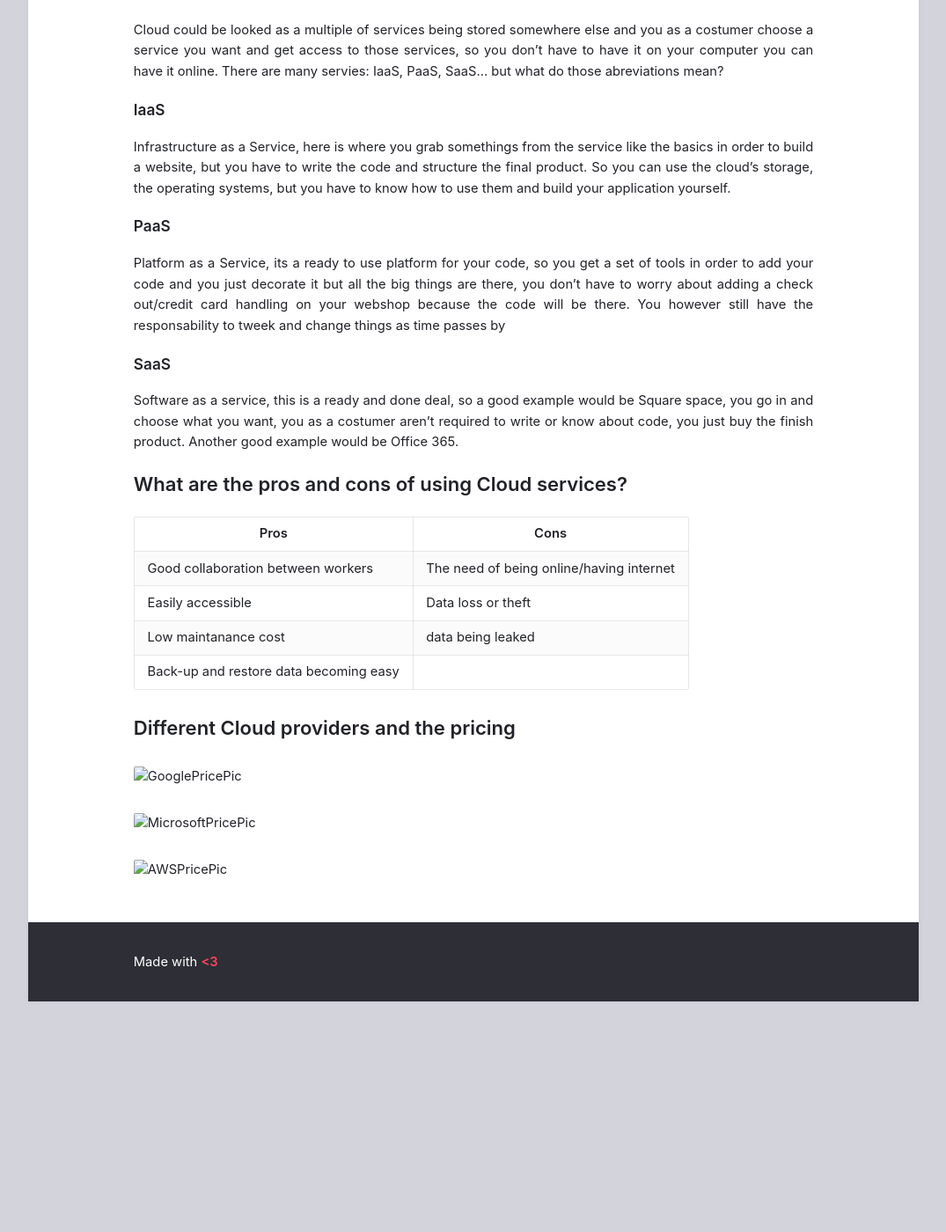
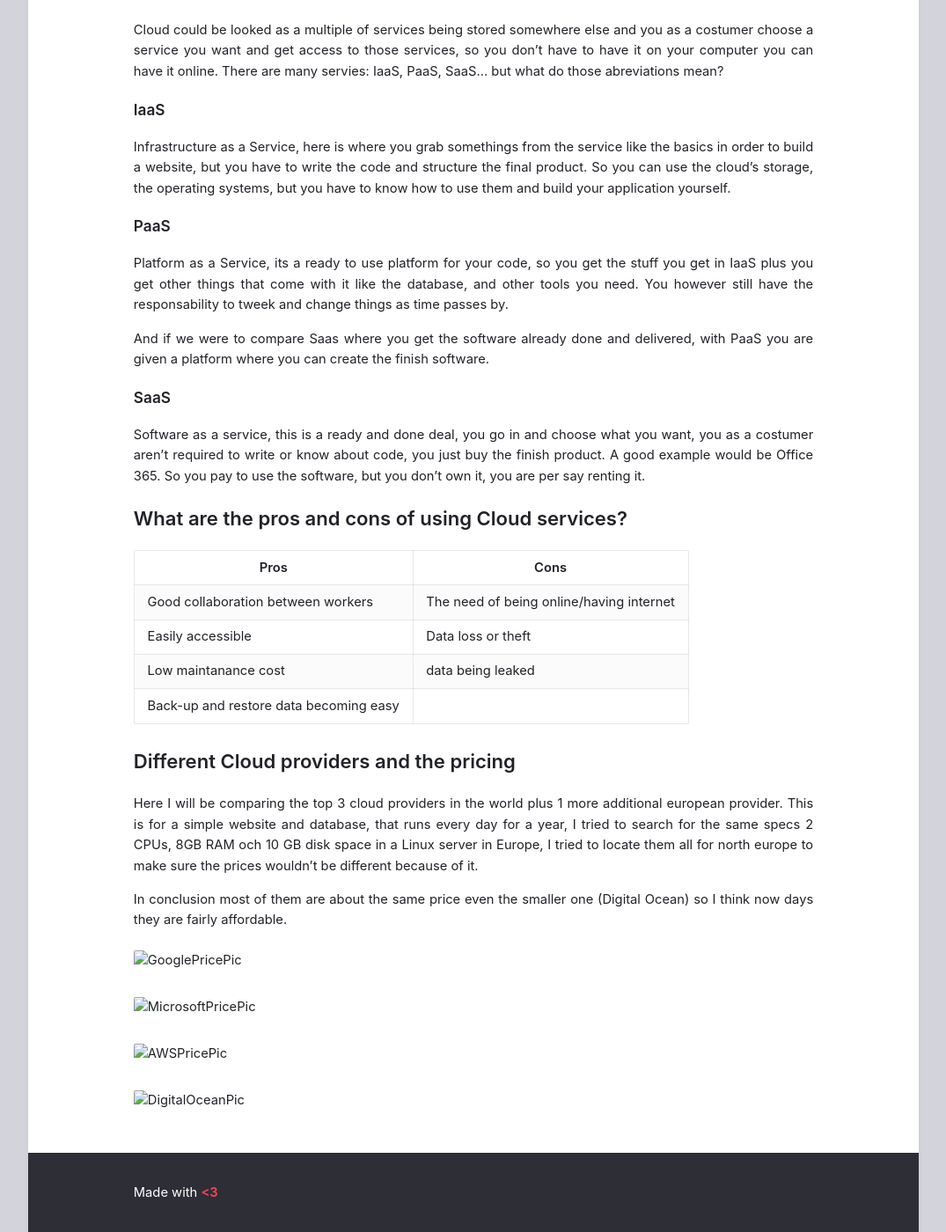
Before and after one commit to Alejandratala/alejandratala.github.io, a Jekyll site: the page built from _posts/2020-09-07-What-is-Cloud.md, in a window 1280 px wide and 1400 px high, scrolled down 394 px. Shown: the whole window at 88% size, without its empty margins (102-1177 px from the left). Built offline with Jekyll 4.4.1, drawn with Linux system fonts in a browser that asks for light colours; before the commit the page ends 1532 px from its top, so only the background shows below that.

Commit message:
blog Cloud finished

```diff
--- a/_posts/2020-09-07-What-is-Cloud.md
+++ b/_posts/2020-09-07-What-is-Cloud.md
@@ -16,11 +16,13 @@ Infrastructure as a Service, here is where you grab somethings from the service
 
 ### PaaS
 
-Platform as a Service, its a ready to use platform for your code, so you get a set of tools in order to add your code and you just decorate it but all the big things are there, you don't have to worry about adding a check out/credit card handling on your webshop because the code will be there. You however still have the responsability to tweek and change things as time passes by
+Platform as a Service, its a ready to use platform for your code, so you get the stuff you get in IaaS plus you get other things that come with it like the database, and other tools you need. You however still have the responsability to tweek and change things as time passes by.
+
+And if we were to compare Saas where you get the software already done and delivered, with PaaS you are given a platform where you can create the finish software.
 
 ### SaaS
 
-Software as a service, this is a ready and done deal, so a good example would be Square space, you go in and choose what you want, you as a costumer aren't required to write or know about code, you just buy the finish product. Another good example would be Office 365.
+Software as a service, this is a ready and done deal, you go in and choose what you want, you as a costumer aren't required to write or know about code, you just buy the finish product. A good example would be Office 365. So you pay to use the software, but you don't own it, you are per say renting it.
 
 ## What are the pros and cons of using Cloud services?
 
@@ -33,8 +35,14 @@ Software as a service, this is a ready and done deal, so a good example would be
 
 ## Different Cloud providers and the pricing
 
+Here I will be comparing the top 3 cloud providers in the world plus 1 more additional european provider. This is for a simple website and database, that runs every day for a year, I tried to search for the same specs 2 CPUs, 8GB RAM och 10 GB disk space in a Linux server in Europe, I tried to locate them all for north europe to make sure the prices wouldn't be different because of it.
+
+In conclusion  most of them are about the same price even the smaller one (Digital Ocean) so I think now days they are fairly affordable.
+
 ![GooglePricePic](/assets/googleCloudPrice.png)
 
 ![MicrosoftPricePic](/assets/MicrosoftCloudPriceAppService.png)
 
 ![AWSPricePic](/assets/AWSCloudPricing.png)
+
+![DigitalOceanPic](/assets/DigitalOceanPricing.png)
```
Also changed, not shown: assets/Images/DigitalOceanPricing.png (added).
